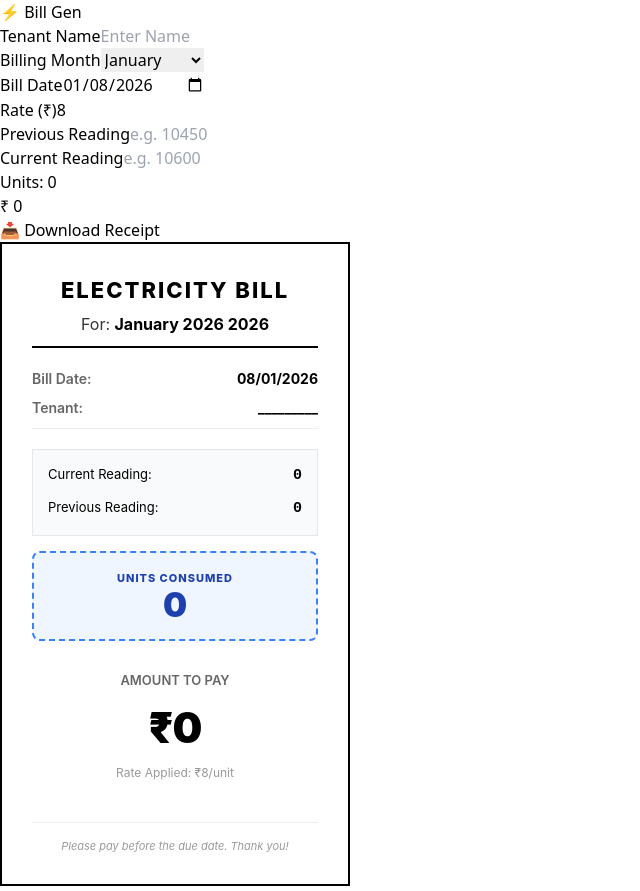
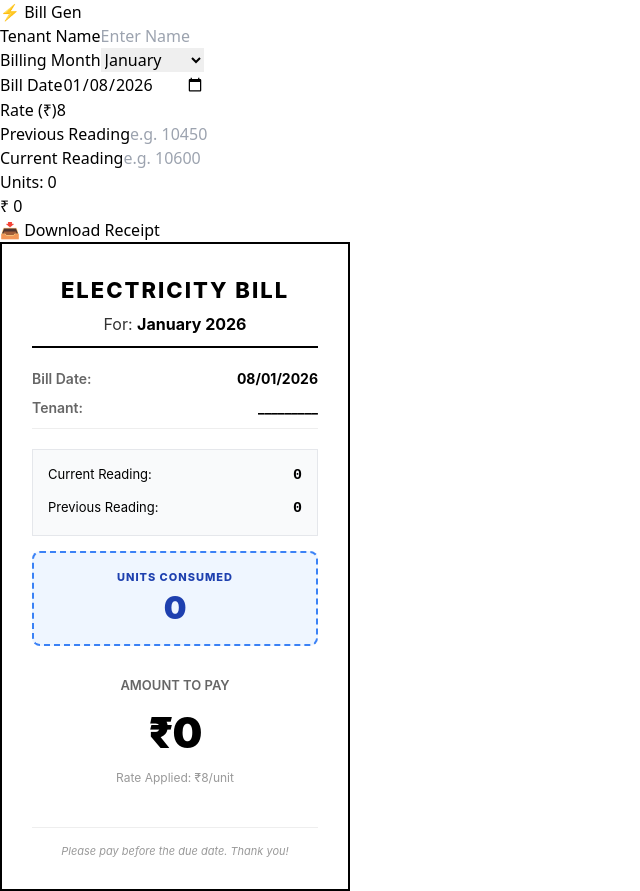
Before and after one commit to Uday-S-Rathore/bill-generator, a React (Vite) app: page / in a window 1280 px wide. Shown: the whole page, without its empty margins (0-640 px from the left). Built offline with nearby package versions, Linux system fonts and the light colour scheme.

Commit message:
Complete reset to bulletproof version

```diff
--- a/src/App.jsx
+++ b/src/App.jsx
@@ -6,7 +6,7 @@ import html2canvas from 'html2canvas';
 function App() {
   const [data, setData] = useState({
     tenantName: '',
-    billMonth: new Date().toLocaleString('default', { month: 'long', year: 'numeric' }), // Default: "January 2026"
+    billMonth: new Date().toLocaleString('default', { month: 'long' }), // Default: "January 2026"
     billDate: new Date().toISOString().split('T')[0], // Default: Today (YYYY-MM-DD)
     prevReading: '',
     currReading: '',
--- a/src/components/BillTemplate.jsx
+++ b/src/components/BillTemplate.jsx
@@ -4,6 +4,7 @@ const BillTemplate = React.forwardRef(({ data }, ref) => {
   const units = (Number(data.currReading) || 0) - (Number(data.prevReading) || 0);
   const totalAmount = units * Number(data.rate);
   const formatNumber = (num) => new Intl.NumberFormat('en-IN').format(num);
+  const currentYear = new Date().getFullYear();
 
   const formatDate = (dateString) => {
     if (!dateString) return '';
@@ -34,8 +35,9 @@ const BillTemplate = React.forwardRef(({ data }, ref) => {
           <h2 style={{ margin: 0, fontSize: '22px', fontWeight: '800', textTransform: 'uppercase', letterSpacing: '2px' }}>
             Electricity Bill
           </h2>
+          {/* FIXED: Uses data.billMonth + Dynamic currentYear */}
           <p style={{ margin: '5px 0 0 0', fontSize: '16px', color: '#333' }}>
-             For: <span style={{ fontWeight: 'bold', color: '#000' }}>{data.billMonth} 2026</span>
+             For: <span style={{ fontWeight: 'bold', color: '#000' }}>{data.billMonth} {currentYear}</span>
           </p>
         </div>
 
@@ -64,44 +66,34 @@ const BillTemplate = React.forwardRef(({ data }, ref) => {
         </div>
 
 
-{/* Units Consumed Highlight Badge - "Table-Cell" Centering Fix */}
+{/* Units Consumed Highlight Badge - The "Invisible Text" Fix */}
 <div
   style={{
     marginTop: '15px',
+    textAlign: 'center',
     border: '2px dashed #3b82f6',
-    backgroundColor: '#eff6ff',
+    backgroundColor: '#eff6ff', // Light blue background
     borderRadius: '8px',
-    width: '100%',
-    height: '90px', // Slightly taller for more breathing room
-    display: 'table', // Forces a table structure
-    borderCollapse: 'separate'
+    paddingTop: '10px'
   }}
 >
+    <span style={{ fontSize: '11px', color: '#1e40af', fontWeight: '800', textTransform: 'uppercase', letterSpacing: '1px' }}>
+        Units Consumed
+    </span>
+
+    <div style={{ fontSize: '32px', fontWeight: '900', color: '#1e40af', lineHeight: '1', marginTop: '5px' }}>
+        {units > 0 ? units : 0}
+    </div>
+
+    {/* NUCLEAR FIX: A real dot that blends into the background.
+        The tool cannot ignore this because it is text. */}
     <div style={{
-      display: 'table-cell',
-      verticalAlign: 'middle',
-      textAlign: 'center'
+      color: '#eff6ff', // Same as background color (invisible)
+      fontSize: '20px', // Forces exactly 20px of height
+      lineHeight: '20px',
+      userSelect: 'none'
     }}>
-        <div style={{
-          fontSize: '11px',
-          color: '#1e40af',
-          fontWeight: '800',
-          textTransform: 'uppercase',
-          letterSpacing: '1px',
-          marginBottom: '2px'
-        }}>
-            Units Consumed
-        </div>
-        <div style={{
-          fontSize: '34px',
-          fontWeight: '900',
-          color: '#1e40af',
-          lineHeight: '34px', // Matches font size exactly to prevent extra spacing
-          margin: '0',
-          display: 'block'
-        }}>
-            {units > 0 ? units : 0}
-        </div>
+      .
     </div>
 </div>
 
```
